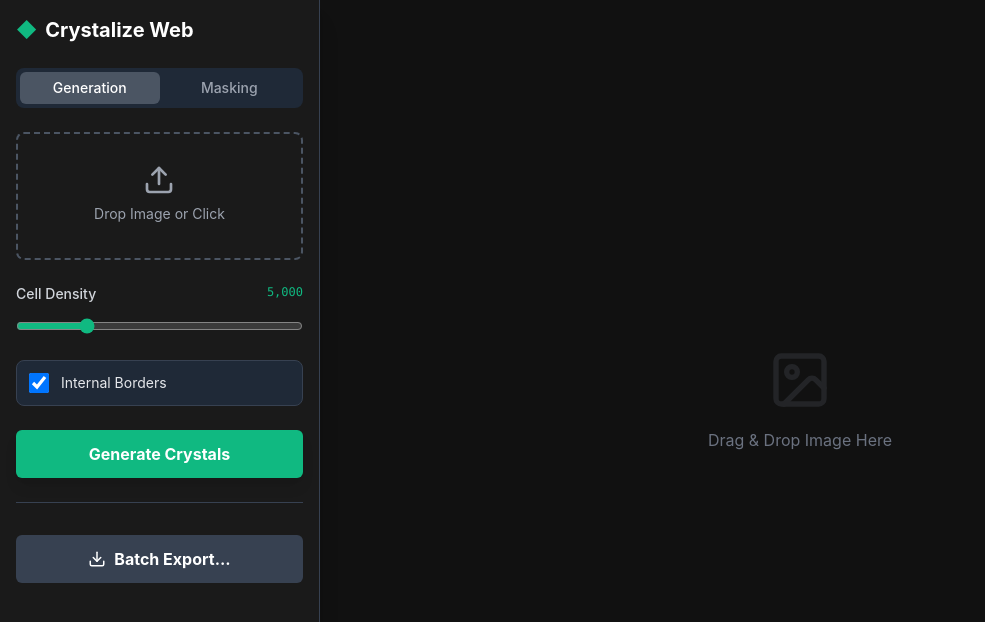
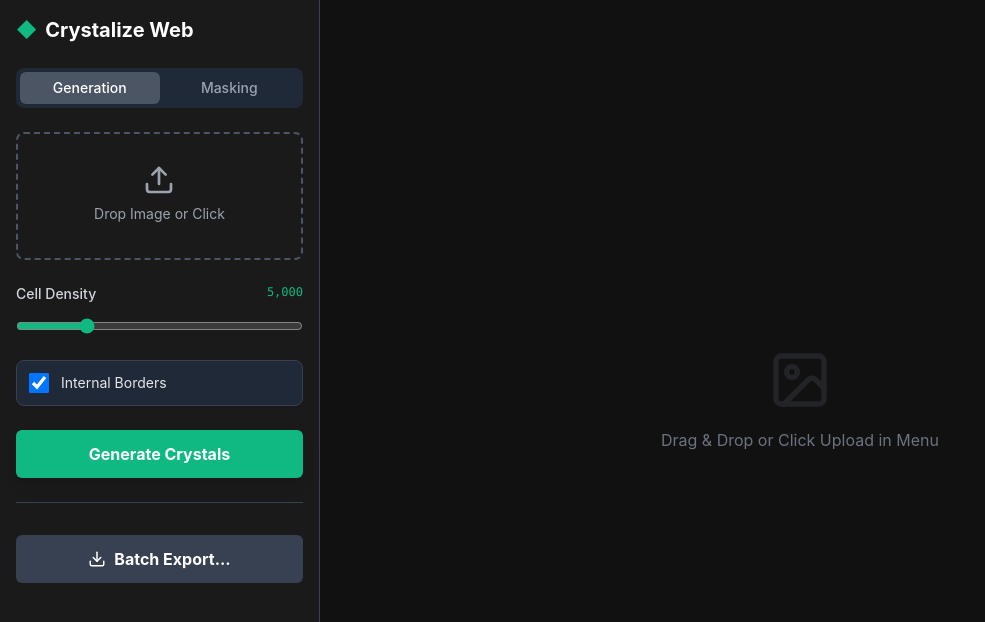
Before and after one commit to beanz-y/voronoi, a React (Vite) app in the folder crystalize-web/: page / in a window 1280 px wide. Shown: the top 622 px of the page, without its empty margins (0-985 px from the left). Built offline with nearby package versions, Linux system fonts and the light colour scheme.

Commit message:
mobile approach #2
going css first approach to solve layering issue from prior attempts.

```diff
--- a/crystalize-web/src/App.jsx
+++ b/crystalize-web/src/App.jsx
@@ -1,7 +1,7 @@
 import React, { useState, useRef, useEffect, useCallback } from 'react';
 import {
     Upload, Image as ImageIcon, Eraser, Brush, Eye,
-    Sparkles, Download, X, RotateCcw, Undo, Redo, Trash2
+    Sparkles, Download, X, RotateCcw, Undo, Redo, Trash2, Menu
 } from 'lucide-react';
 import { generateVoronoiPoints, renderCrystalLayer } from './lib/crystalizer';
 import { renderComposite } from './lib/compositor';
@@ -34,6 +34,9 @@ function App() {
   const [exportOpts, setExportOpts] = useState({ bm: true, bf: true, nm: true, nf: true });
   const [isExporting, setIsExporting] = useState(false);
 
+  // Mobile Menu State
+  const [isMenuOpen, setIsMenuOpen] = useState(false);
+
   // Viewport
   const [viewport, setViewport] = useState({ scale: 1, x: 0, y: 0 });
   const [isPanning, setIsPanning] = useState(false);
@@ -50,8 +53,9 @@ function App() {
   const isDrawing = useRef(false);
   const lastMousePos = useRef({ x: 0, y: 0 });
   const historyStack = useRef([]);
+  const touchRef = useRef({ dist: 0 }); // For pinch zoom tracking
 
-  // ** FIX: Viewport Ref to avoid stale state in event listeners **
+  // Viewport Ref to avoid stale state in event listeners
   const viewportRef = useRef(viewport);
   useEffect(() => {
     viewportRef.current = viewport;
@@ -138,6 +142,7 @@ function App() {
         historyStack.current = [];
         setHistoryIndex(-1);
         setHistoryLength(0);
+        setIsMenuOpen(false); // Close menu on mobile after load
       };
       reader.readAsDataURL(file);
     }
@@ -172,6 +177,7 @@ function App() {
       crystalLayerRef.current = renderCrystalLayer(imgRef.current, points, { showBorders });
       triggerRender();
       setIsProcessing(false);
+      setIsMenuOpen(false); // Close menu on mobile
     }, 50);
   };
 
@@ -202,6 +208,7 @@ function App() {
         }
         saveHistorySnapshot();
         triggerRender();
+        setIsMenuOpen(false);
       } catch (err) { console.error(err); alert("Subject detection failed."); }
       setIsAnalyzing(false);
     }, 50);
@@ -219,24 +226,22 @@ function App() {
     }, 100);
   };
 
-  // --- Navigation (FIXED ZOOM) ---
+  // --- Navigation & Pinch Zoom ---
   const handleWheel = useCallback((e) => {
     if (!imageSrc || !containerRef.current) return;
     e.preventDefault();
 
-    // Use REF to get fresh state inside event listener
     const currentViewport = viewportRef.current;
 
     // Zoom Logic
     const zoomSensitivity = 0.001;
-    const delta = -e.deltaY * zoomSensitivity; // Negative deltaY is scrolling UP (Zoom In)
+    const delta = -e.deltaY * zoomSensitivity;
     const newScale = Math.min(Math.max(0.1, currentViewport.scale * (1 + delta)), 20);
 
     const rect = containerRef.current.getBoundingClientRect();
     const mouseX = e.clientX - rect.left;
     const mouseY = e.clientY - rect.top;
 
-    // Zoom-to-mouse Math
     const scaleRatio = newScale / currentViewport.scale;
     const newX = mouseX - (mouseX - currentViewport.x) * scaleRatio;
     const newY = mouseY - (mouseY - currentViewport.y) * scaleRatio;
@@ -244,12 +249,68 @@ function App() {
     setViewport({ scale: newScale, x: newX, y: newY });
   }, [imageSrc]);
 
-  // Attach Listener Manually (Passive: False)
+  // Handle Pinch Zoom
   useEffect(() => {
     const container = containerRef.current;
     if (!container) return;
+
+    const getDistance = (t1, t2) => {
+        const dx = t1.clientX - t2.clientX;
+        const dy = t1.clientY - t2.clientY;
+        return Math.hypot(dx, dy);
+    };
+
+    const getCenter = (t1, t2) => {
+        return {
+            x: (t1.clientX + t2.clientX) / 2,
+            y: (t1.clientY + t2.clientY) / 2
+        };
+    }
+
+    const onTouchStart = (e) => {
+        if (e.touches.length === 2) {
+            e.preventDefault();
+            const dist = getDistance(e.touches[0], e.touches[1]);
+            const center = getCenter(e.touches[0], e.touches[1]);
+            const rect = container.getBoundingClientRect();
+
+            touchRef.current = {
+                startDist: dist,
+                startScale: viewportRef.current.scale,
+                startX: viewportRef.current.x,
+                startY: viewportRef.current.y,
+                centerX: center.x - rect.left,
+                centerY: center.y - rect.top
+            };
+        }
+    };
+
+    const onTouchMove = (e) => {
+        if (e.touches.length === 2) {
+            e.preventDefault(); // Prevent Browser Zoom
+            const dist = getDistance(e.touches[0], e.touches[1]);
+            const scaleFactor = dist / touchRef.current.startDist;
+
+            const newScale = Math.min(Math.max(0.1, touchRef.current.startScale * scaleFactor), 20);
+
+            // Zoom towards the center of the pinch
+            const scaleRatio = newScale / touchRef.current.startScale;
+            const newX = touchRef.current.centerX - (touchRef.current.centerX - touchRef.current.startX) * scaleRatio;
+            const newY = touchRef.current.centerY - (touchRef.current.centerY - touchRef.current.startY) * scaleRatio;
+
+            setViewport({ scale: newScale, x: newX, y: newY });
+        }
+    };
+
     container.addEventListener('wheel', handleWheel, { passive: false });
-    return () => container.removeEventListener('wheel', handleWheel);
+    container.addEventListener('touchstart', onTouchStart, { passive: false });
+    container.addEventListener('touchmove', onTouchMove, { passive: false });
+
+    return () => {
+        container.removeEventListener('wheel', handleWheel);
+        container.removeEventListener('touchstart', onTouchStart);
+        container.removeEventListener('touchmove', onTouchMove);
+    };
   }, [handleWheel]);
 
   const handleFitView = () => {
@@ -281,7 +342,8 @@ function App() {
       lastMousePos.current = { x: e.clientX, y: e.clientY };
       return;
     }
-    if (e.button === 0 && activeTab === 'masking' && !isSpaceHeld && !viewOriginal) {
+    // Only paint if single touch (not pinching)
+    if (e.isPrimary && e.button === 0 && activeTab === 'masking' && !isSpaceHeld && !viewOriginal) {
       isDrawing.current = true;
       const { x, y } = getPointerPos(e);
       paint(x, y);
@@ -297,7 +359,7 @@ function App() {
       lastMousePos.current = { x: e.clientX, y: e.clientY };
       return;
     }
-    if (isDrawing.current && activeTab === 'masking' && !isSpaceHeld && !viewOriginal) {
+    if (e.isPrimary && isDrawing.current && activeTab === 'masking' && !isSpaceHeld && !viewOriginal) {
       const { x, y } = getPointerPos(e);
       paint(x, y);
     }
@@ -321,7 +383,8 @@ function App() {
   };
 
   return (
-    <div className="flex h-screen w-full bg-bg text-white overflow-hidden" onDrop={onDrop} onDragOver={onDragOver}>
+    // Responsive Layout: flex-col on mobile, flex-row on desktop
+    <div className="flex flex-col md:flex-row h-screen w-full bg-bg text-white overflow-hidden" onDrop={onDrop} onDragOver={onDragOver}>
 
       {/* EXPORT MODAL */}
       {showExportModal && (
@@ -345,11 +408,31 @@ function App() {
         <div className="fixed pointer-events-none rounded-full border border-white mix-blend-difference z-50" style={{ left: cursorPos.x, top: cursorPos.y, width: brushSize * viewport.scale, height: brushSize * viewport.scale, transform: 'translate(-50%, -50%)', boxShadow: '0 0 2px 0 rgba(0,0,0,0.5)' }} />
       )}
 
-      {/* SIDEBAR */}
-      <div className="w-80 flex-shrink-0 bg-panel border-r border-gray-700 flex flex-col p-4 z-20 shadow-xl">
-        <h1 className="text-xl font-bold mb-6 flex items-center gap-2"><span className="text-accent">◆</span> Crystalize Web</h1>
+      {/* MOBILE HEADER */}
+      <div className="md:hidden h-14 bg-panel border-b border-gray-700 flex items-center justify-between px-4 z-40 relative flex-shrink-0">
+          <div className="flex items-center gap-2 font-bold text-lg"><span className="text-accent">◆</span> Crystalize</div>
+          <button onClick={() => setIsMenuOpen(!isMenuOpen)} className="p-2 text-gray-300 hover:text-white">
+            <Menu size={24} />
+          </button>
+      </div>
 
-        <div className="flex p-1 bg-gray-800 rounded-lg mb-6">
+      {/* SIDEBAR (Responsive Wrapper) */}
+      <div className={`
+        fixed inset-y-0 left-0 z-50 w-80 bg-panel border-r border-gray-700 shadow-2xl
+        transform transition-transform duration-300 ease-in-out
+        md:relative md:transform-none md:shadow-none
+        ${isMenuOpen ? 'translate-x-0' : '-translate-x-full'}
+      `}>
+        <div className="h-full flex flex-col p-4 overflow-y-auto">
+            {/* Mobile Close Button */}
+            <div className="md:hidden flex justify-between items-center mb-6">
+                 <h2 className="text-xl font-bold flex items-center gap-2"><span className="text-accent">◆</span> Menu</h2>
+                 <button onClick={() => setIsMenuOpen(false)} className="text-gray-400 hover:text-white"><X size={24} /></button>
+            </div>
+            {/* Desktop Logo */}
+            <h1 className="hidden md:flex text-xl font-bold mb-6 items-center gap-2"><span className="text-accent">◆</span> Crystalize Web</h1>
+
+            <div className="flex p-1 bg-gray-800 rounded-lg mb-6 flex-shrink-0">
             <button onClick={() => setActiveTab('crystals')} className={`flex-1 py-1.5 text-sm font-medium rounded-md transition ${activeTab === 'crystals' ? 'bg-gray-600' : 'text-gray-400'}`}>Generation</button>
             <button onClick={() => setActiveTab('masking')} className={`flex-1 py-1.5 text-sm font-medium rounded-md transition ${activeTab === 'masking' ? 'bg-gray-600' : 'text-gray-400'}`}>Masking</button>
             </div>
@@ -394,15 +477,20 @@ function App() {
             </div>
             )}
         </div>
+      </div>
 
+      {/* Mobile Backdrop */}
+      {isMenuOpen && <div className="fixed inset-0 bg-black/50 z-40 md:hidden" onClick={() => setIsMenuOpen(false)} />}
+
+      {/* MAIN CANVAS - touch-none prevents browser gestures */}
       <div
         ref={containerRef}
-        className={`flex-1 bg-[#111] relative overflow-hidden ${getCursor()}`}
+        className={`flex-1 bg-[#111] relative overflow-hidden touch-none ${getCursor()}`}
         onPointerDown={onPointerDown}
         onPointerMove={onPointerMove}
         onContextMenu={(e) => e.preventDefault()}
       >
-        {!imageSrc && <div className="absolute inset-0 flex flex-col items-center justify-center text-gray-500 pointer-events-none"><ImageIcon className="w-16 h-16 mb-4 opacity-20" /><p>Drag & Drop Image Here</p></div>}
+        {!imageSrc && <div className="absolute inset-0 flex flex-col items-center justify-center text-gray-500 pointer-events-none p-4 text-center"><ImageIcon className="w-16 h-16 mb-4 opacity-20" /><p>Drag & Drop or Click Upload in Menu</p></div>}
         <img ref={imgRef} src={imageSrc} alt="" className="hidden" onLoad={onImageLoad} />
         <div style={{ transform: `translate(${viewport.x}px, ${viewport.y}px) scale(${viewport.scale})`, transformOrigin: '0 0', willChange: 'transform' }} className="inline-block origin-top-left">
             <canvas ref={canvasRef} className={`shadow-2xl border border-gray-800 ${!imageSrc ? 'hidden' : 'block'}`} />
--- a/crystalize-web/src/index.css
+++ b/crystalize-web/src/index.css
@@ -7,19 +7,6 @@ body {
   color: white;
   margin: 0;
   font-family: Inter, system-ui, Avenir, Helvetica, Arial, sans-serif;
+  /* Prevent rubber-banding on iOS */
+  overscroll-behavior: none;
 }
-
-/* Custom scrollbar for webkit browsers */
-::-webkit-scrollbar {
-  width: 8px;
-}
-::-webkit-scrollbar-track {
-  background: #242424;
-}
-::-webkit-scrollbar-thumb {
-  background: #444;
-  border-radius: 4px;
-}
-::-webkit-scrollbar-thumb:hover {
-  background: #555;
-}
```
Lines whose indentation alone changed are shown as unchanged.
